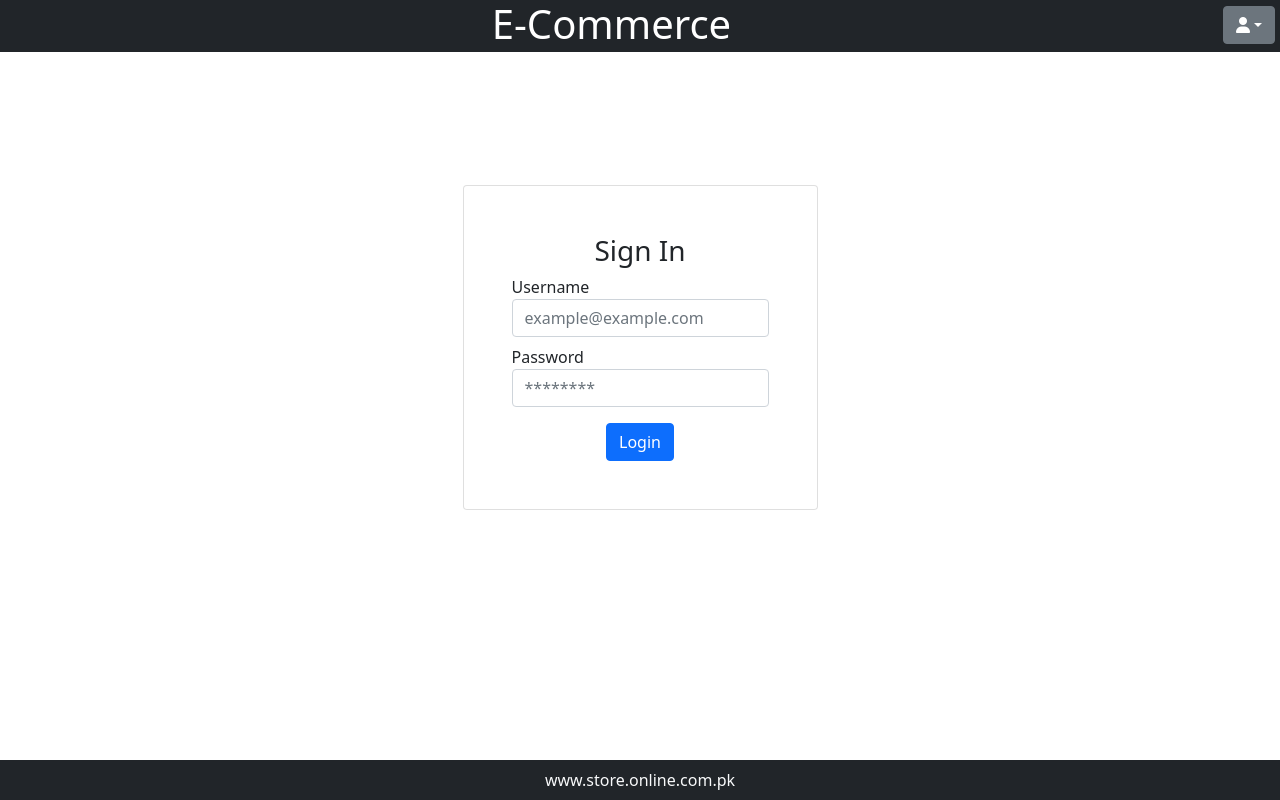
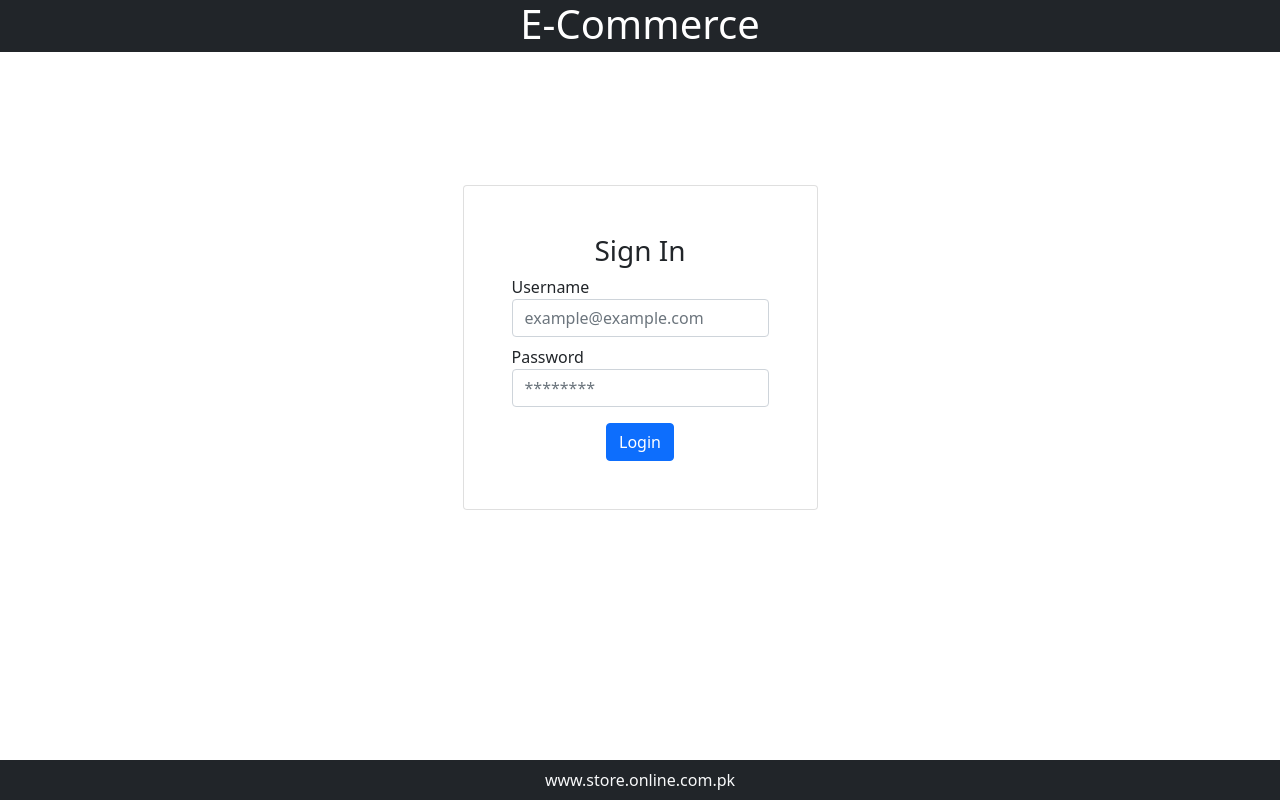
Before and after one commit to FaizanHaider1/ReactOnRails_Frontend, a React (Create React App) app: page /login in a window 1280 px wide. Built offline with nearby package versions, Linux system fonts and the light colour scheme.

Commit message:
logout dropdown

```diff
--- a/src/Components/Dropdown.jsx
+++ b/src/Components/Dropdown.jsx
@@ -15,6 +15,8 @@ const Example = (props) => {
         // url: `http://localhost:5000/users/sign_out`,
         url: `https://react-on-rails-backend.herokuapp.com/users/sign_out`,
     }).then(function(res){
+        debugger
+        localStorage.removeItem('user_name')
         history.push('/login')
     })
     .catch(function(err){
--- a/src/Components/Header.jsx
+++ b/src/Components/Header.jsx
@@ -9,7 +9,7 @@ class Header extends Component {
   render() {
     return (
       <>
-          <h1 className = "bg-dark text-white pb-1">E-Commerce <Drop/></h1>
+          <h1 className = "bg-dark text-white pb-1">E-Commerce  { localStorage.getItem('user_name') && <Drop/> }</h1>
       </>
     );
   }
--- a/src/Components/Login.jsx
+++ b/src/Components/Login.jsx
@@ -42,9 +42,11 @@ class Login extends Component {
             }
         }
         ).then(function(res){
+            debugger
             alert(res.data.message)
             if(res.data.is_authenticated){
                 that.setState({ sessionUser: res.data.user });
+                localStorage.setItem('user_name',JSON.stringify(res.data.user.email))
                 that.props.history.push('/home')
             }
         }).catch(function(err){
```
